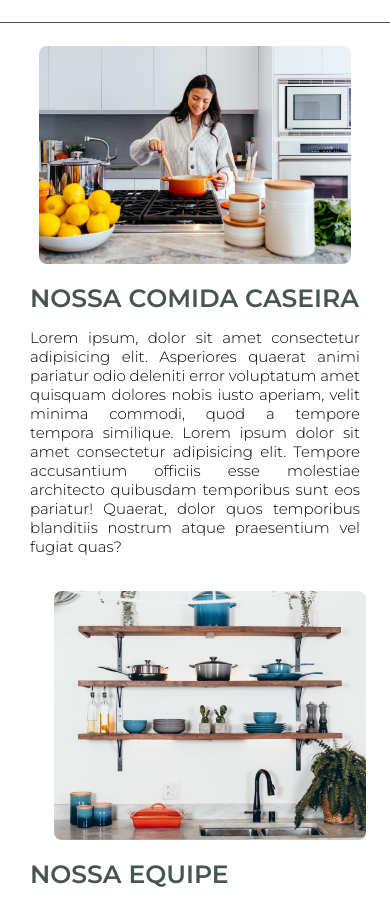
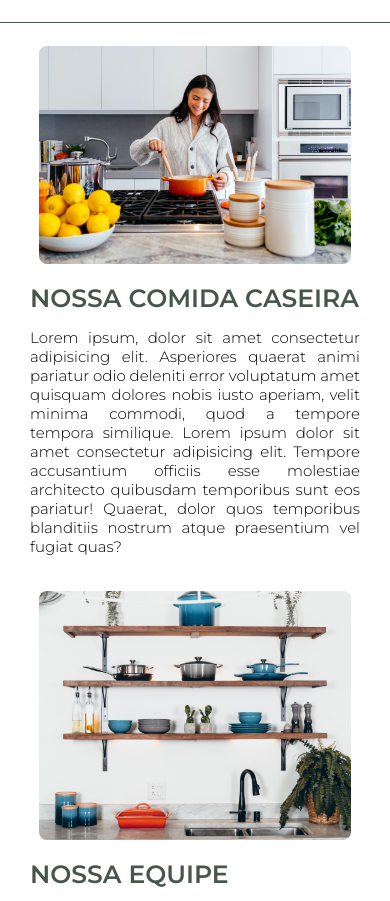
Before and after one commit to lecsboxok/Comida-Caseira, a plain HTML site: page index.html in a window 390 px wide. Shown: the part 191-1092 px from the top of the page. Drawn offline with Linux system fonts and the light colour scheme.

Commit message:
centralizei
Centralizei a imagem com classe panela

```diff
--- a/style.css
+++ b/style.css
@@ -326,4 +326,8 @@ html {
         width: 90vw;
         margin-bottom: 25px;
     }
+
+    .panela {
+        margin: 0;
+    }
 }
```
